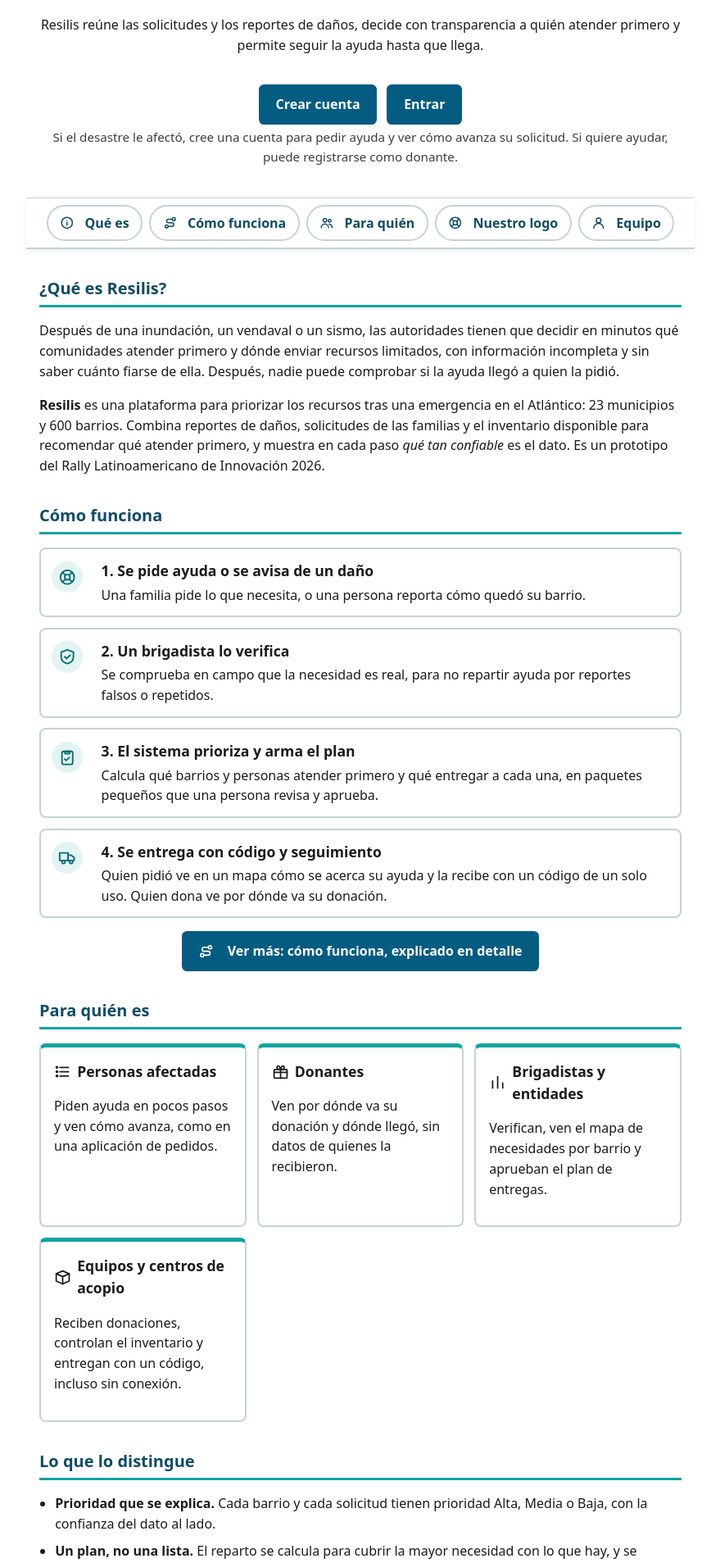
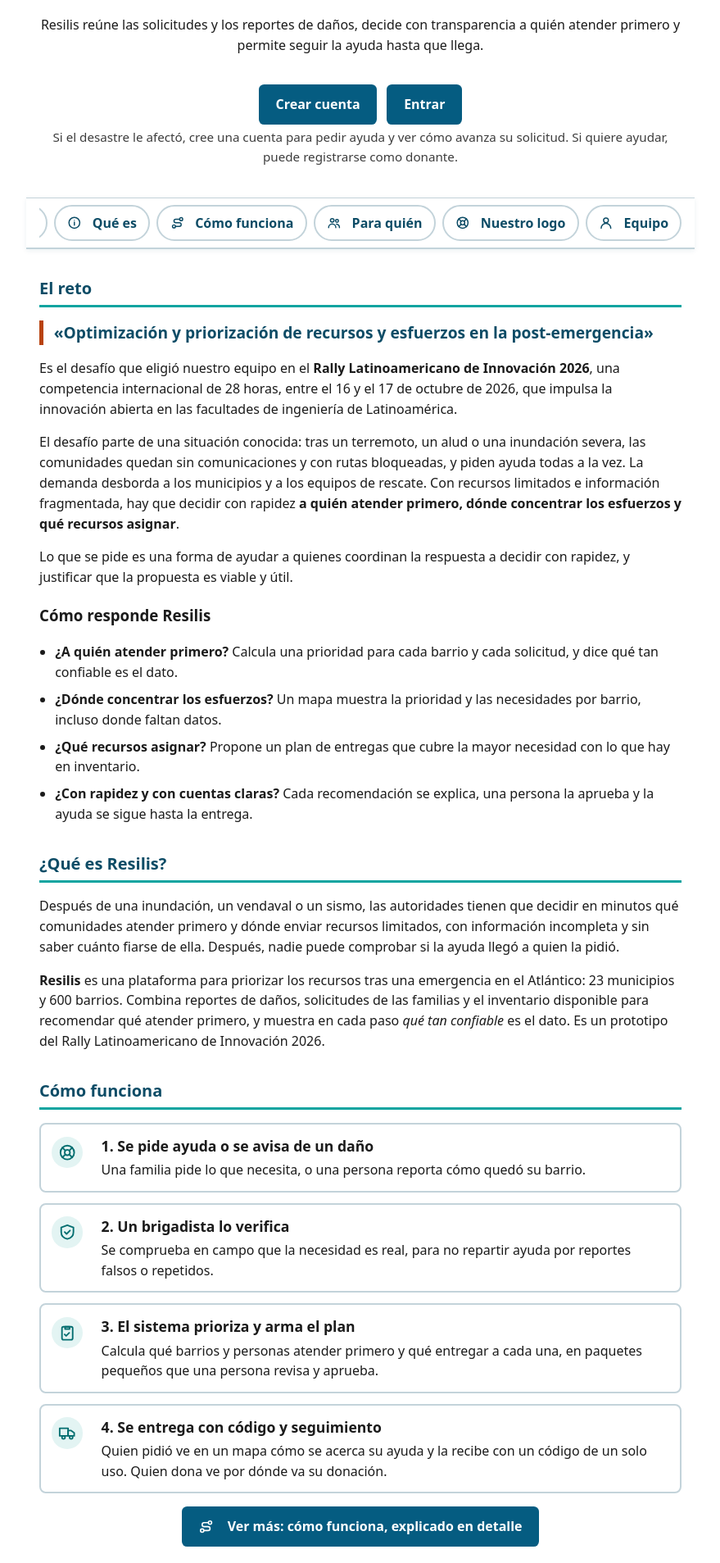
Before and after one commit to dorelysm/resilis, a FastAPI app: page / in a window 1280 px wide. Shown: the part 508-2415 px from the top of the page at 82% size, without its empty margins (200-1079 px from the left). Run offline with FastAPI, Linux system fonts and the light colour scheme; parts of the project's set-up code (start-up, migrations or seed data) failed here and were passed over.

Commit message:
Portada: infografía nueva y sección «El reto»
Co-Authored-By: Claude Sonnet 5.5 <noreply@anthropic.com>

```diff
--- a/prototipo/app/static/estilo.css
+++ b/prototipo/app/static/estilo.css
@@ -381,3 +381,5 @@ main:has(.explicacion) { max-width: 52rem; }
 
 .foto-equipo { margin: 1rem 0; }
 .foto-equipo img { display: block; width: 100%; height: auto; border: 2px solid var(--borde-suave); border-radius: .5rem; }
+
+.reto-titulo { font-size: 1.2rem; font-weight: 700; color: var(--azul-profundo); border-left: 5px solid var(--naranja-oscuro, #b34a10); padding-left: .8rem; margin: .8rem 0; }
--- a/prototipo/app/templates/inicio.html
+++ b/prototipo/app/templates/inicio.html
@@ -19,6 +19,7 @@
 
   <nav class="indice-portada" aria-label="En esta página">
     <ul>
+      <li><a href="#reto">{{ icono('prioridades') }}El reto</a></li>
       <li><a href="#que-es">{{ icono('otro') }}Qué es</a></li>
       <li><a href="#como-funciona">{{ icono('recorrido') }}Cómo funciona</a></li>
       <li><a href="#para-quien">{{ icono('equipos') }}Para quién</a></li>
@@ -27,6 +28,21 @@
     </ul>
   </nav>
   <script src="/static/indice.js" defer></script>
+
+  <section class="bloque" aria-labelledby="reto">
+    <h2 id="reto">El reto</h2>
+    <p class="reto-titulo">«Optimización y priorización de recursos y esfuerzos en la post-emergencia»</p>
+    <p>Es el desafío que eligió nuestro equipo en el <strong>Rally Latinoamericano de Innovación 2026</strong>, una competencia internacional de 28 horas, entre el 16 y el 17 de octubre de 2026, que impulsa la innovación abierta en las facultades de ingeniería de Latinoamérica.</p>
+    <p>El desafío parte de una situación conocida: tras un terremoto, un alud o una inundación severa, las comunidades quedan sin comunicaciones y con rutas bloqueadas, y piden ayuda todas a la vez. La demanda desborda a los municipios y a los equipos de rescate. Con recursos limitados e información fragmentada, hay que decidir con rapidez <strong>a quién atender primero, dónde concentrar los esfuerzos y qué recursos asignar</strong>.</p>
+    <p>Lo que se pide es una forma de ayudar a quienes coordinan la respuesta a decidir con rapidez, y justificar que la propuesta es viable y útil.</p>
+    <h3>Cómo responde Resilis</h3>
+    <ul class="distingue">
+      <li><strong>¿A quién atender primero?</strong> Calcula una prioridad para cada barrio y cada solicitud, y dice qué tan confiable es el dato.</li>
+      <li><strong>¿Dónde concentrar los esfuerzos?</strong> Un mapa muestra la prioridad y las necesidades por barrio, incluso donde faltan datos.</li>
+      <li><strong>¿Qué recursos asignar?</strong> Propone un plan de entregas que cubre la mayor necesidad con lo que hay en inventario.</li>
+      <li><strong>¿Con rapidez y con cuentas claras?</strong> Cada recomendación se explica, una persona la aprueba y la ayuda se sigue hasta la entrega.</li>
+    </ul>
+  </section>
 
   <section class="bloque" aria-labelledby="que-es">
     <h2 id="que-es">¿Qué es Resilis?</h2>
@@ -69,8 +85,8 @@
     <h2 id="logo">Qué significa nuestro logo</h2>
     <p>Cada elemento del emblema cuenta algo del proyecto: las personas que coordinan, las comunidades, el cuidado, la inteligencia artificial que analiza los datos y la red que los conecta.</p>
     <figure class="infografia">
-      <a href="/static/img/infografia-logo.webp"><img src="/static/img/infografia-logo.webp" width="1312" height="1199" loading="lazy"
-        alt="Infografía «Significado del Logo» de Resilis. El texto completo está debajo."></a>
+      <a href="/static/img/infografia-logo.webp"><img src="/static/img/infografia-logo.webp" width="763" height="680" loading="lazy"
+        alt="Infografía «Resilis: significado de cada parte del logo». El texto completo está debajo."></a>
       <figcaption><a href="/static/img/infografia-logo.webp">Ver la infografía en tamaño completo</a></figcaption>
     </figure>
     <details>
```
Also changed, not shown: prototipo/tests/test_portada.py (+15 -5 lines), prototipo/app/static/img/infografia-logo.webp.
